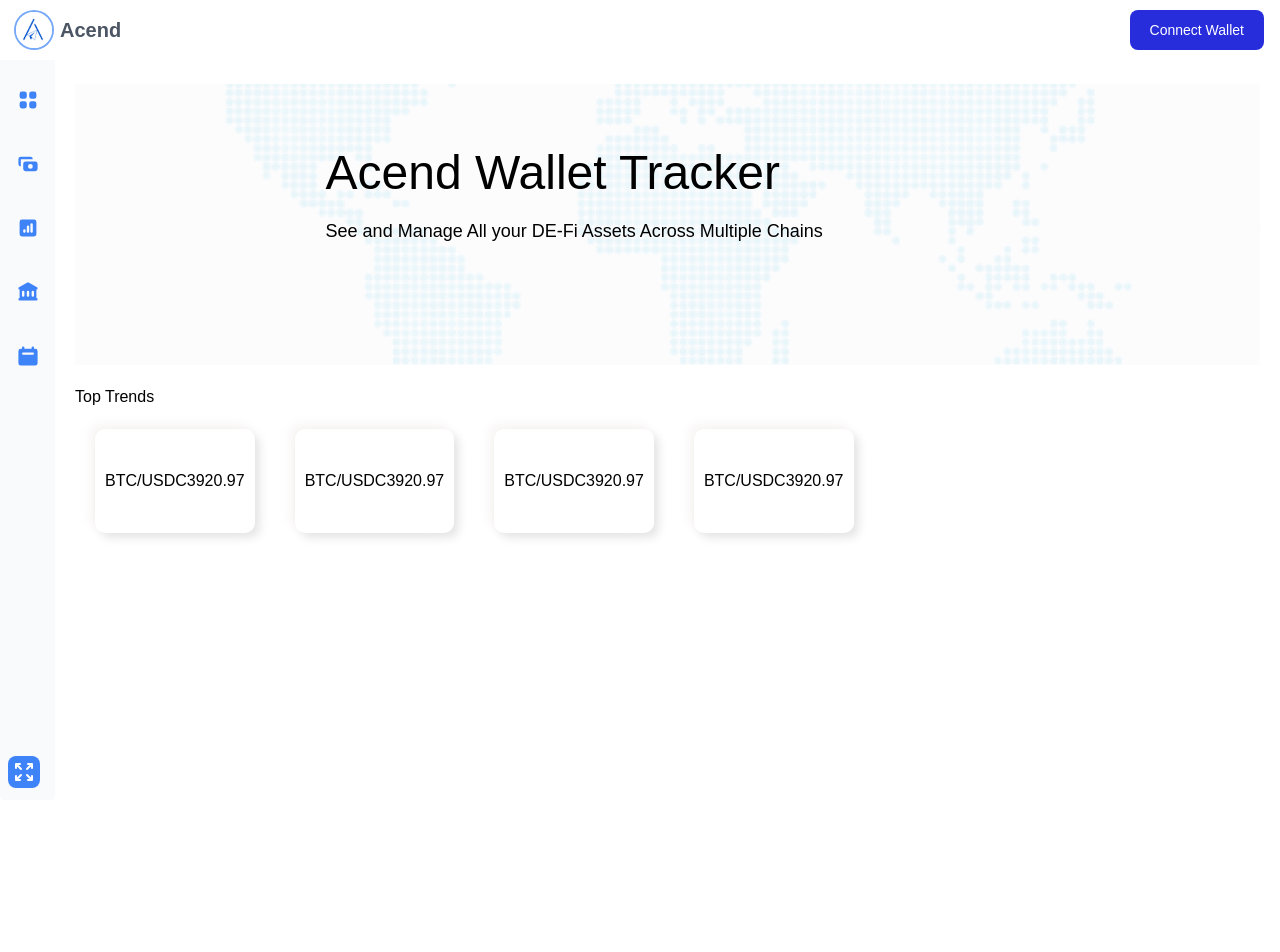
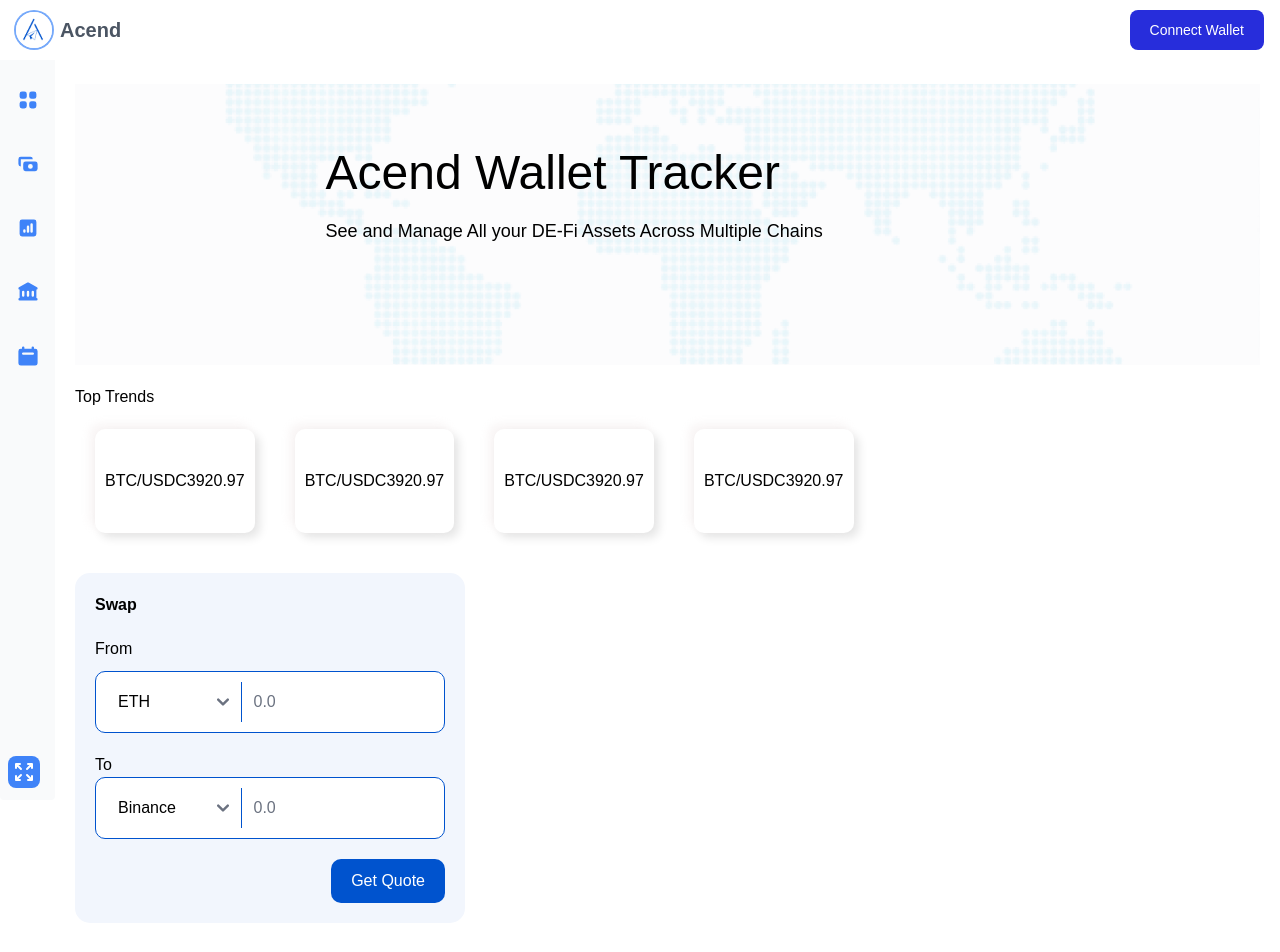
Before and after one commit to peteruche21/klaytn, a Next.js app in the folder next-app/: page /dex in a window 1280 px wide. Shown: the top 952 px of the page. Before the commit the page ends 840 px from the top, so only its background shows below. Built offline with nearby package versions, Linux system fonts and the light colour scheme.

Commit message:
Swap component

```diff
--- /dev/null
+++ b/next-app/components/Dex/Swap/Input.module.css
@@ -0,0 +1,34 @@
+.input {
+  display: flex;
+  /* justify-content: space-between; */
+  border: 1px solid var(--blue);
+  background-color: white;
+  width: 100%;
+  max-width: 350px;
+  padding: 10px;
+  border-radius: 10px;
+}
+.token,
+.amount input {
+  border: none;
+  outline: none;
+  width: 100%;
+  background-color: transparent;
+}
+
+.token {
+  flex: 0.3;
+}
+.amount {
+  flex: 0.7;
+  border-left: 1px solid var(--blue);
+}
+
+.amount input {
+  width: 100%;
+  outline: none;
+}
+.amount input:focus {
+  border: none;
+  outline: none;
+}
--- /dev/null
+++ b/next-app/components/Dex/Swap/Input.tsx
@@ -0,0 +1,38 @@
+import Image from "next/image";
+import React from "react";
+import style from "./Input.module.css";
+
+interface IProps {
+  amount: number;
+  tokens: string[];
+  image?: any;
+  disabled?: boolean;
+}
+
+function Input(props: IProps) {
+  const { amount, tokens, image, disabled } = props;
+  return (
+    <div className={style.input}>
+      <select className={style.token}>
+        {tokens.map((token, index) => (
+          <option value={token}>
+            {/* <Image src={image} /> */}
+            <p>{token}</p>
+          </option>
+        ))}
+      </select>
+
+      <div className={style.amount}>
+        <input
+          type="number"
+          name=""
+          id=""
+          placeholder="0.0"
+          disabled={disabled}
+        />
+      </div>
+    </div>
+  );
+}
+
+export default Input;
--- /dev/null
+++ b/next-app/components/Dex/Swap/index.module.css
@@ -0,0 +1,29 @@
+.swap {
+  background-color: var(--light-blue);
+  max-width: max-content;
+  border-radius: 15px;
+  padding: 20px;
+}
+.title {
+  font-weight: 600;
+  margin-bottom: 20px;
+}
+.from {
+  margin-bottom: 20px;
+}
+.from h3 {
+  font-size: 1rem;
+  font-weight: 500;
+  margin-bottom: 10px;
+}
+.submit {
+  display: flex;
+  justify-content: flex-end;
+}
+.submit button {
+  background-color: var(--blue);
+  color: white;
+  padding: 10px 20px;
+  margin-top: 20px;
+  border-radius: 10px;
+}
--- /dev/null
+++ b/next-app/components/Dex/Swap/index.tsx
@@ -0,0 +1,24 @@
+import React from "react";
+import style from "./index.module.css";
+import Input from "./Input";
+function index() {
+  return (
+    <div className={style.swap}>
+      <h2 className={style.title}> Swap</h2>
+      <div className={style.from}>
+        <h3>From</h3>
+        <Input amount={0} tokens={["ETH", "Binance"]} />
+      </div>
+      <div className={style.to}>
+        <h3>To</h3>
+        <Input amount={0} tokens={["Binance"]} disabled={true} />
+      </div>
+
+      <div className={style.submit}>
+        <button>Get Quote</button>
+      </div>
+    </div>
+  );
+}
+
+export default index;
--- a/next-app/pages/dex/index.tsx
+++ b/next-app/pages/dex/index.tsx
@@ -4,6 +4,7 @@ import useStore from "../../store";
 
 import Hero2 from "../../components/Landing/Hero2/Hero";
 import Trends from "../../components/Trends";
+import Swap from "../../components/Dex/Swap";
 
 import walletManIcon from "../../assets/images/wallet-man.png";
 const DEX: NextPage = () => {
@@ -34,6 +35,7 @@ const DEX: NextPage = () => {
         summary="See and Manage All your DE-Fi Assets Across Multiple Chains"
       />
       <Trends tokens={trendData} />
+      <Swap />
     </div>
   );
 };
--- a/next-app/styles/globals.css
+++ b/next-app/styles/globals.css
@@ -4,4 +4,5 @@
 :root {
   --light-white: #e5e5e5;
   --light-blue: #f2f6fd;
+  --blue: #0053ce;
 }
```
